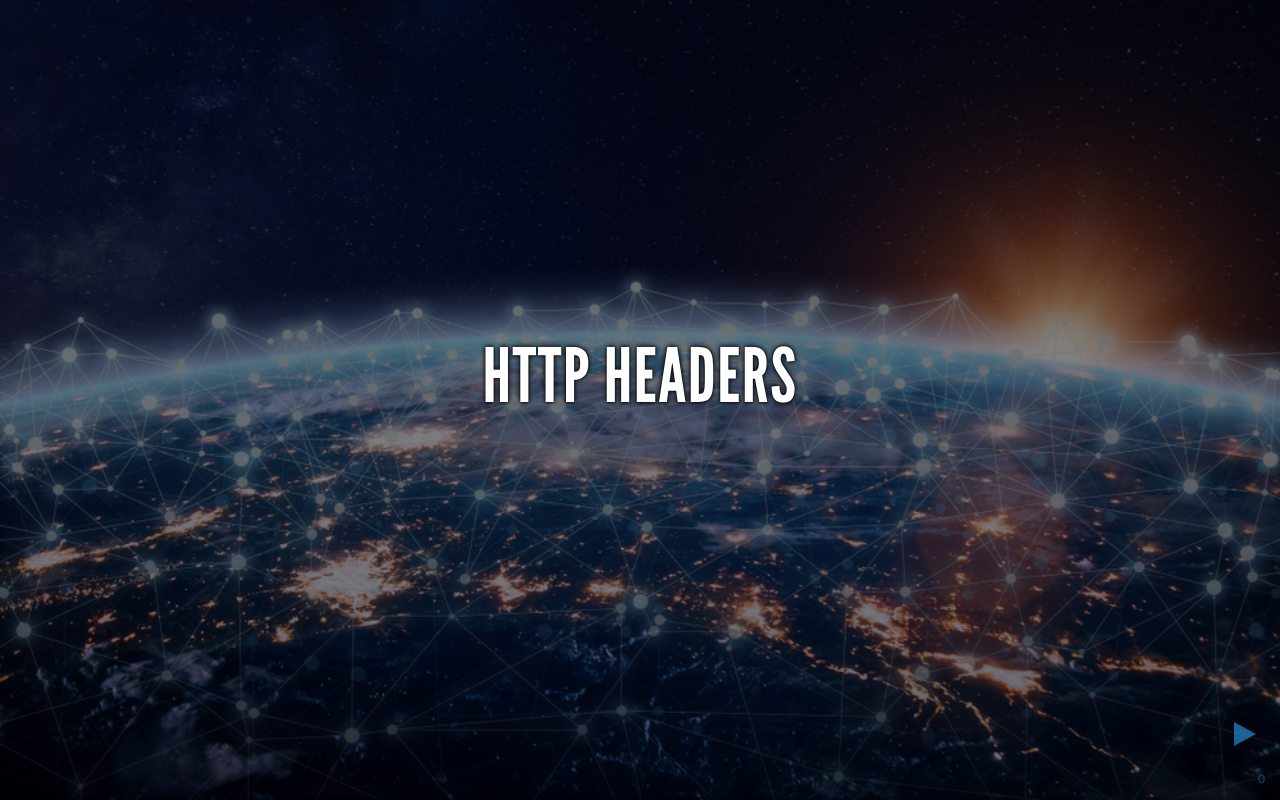
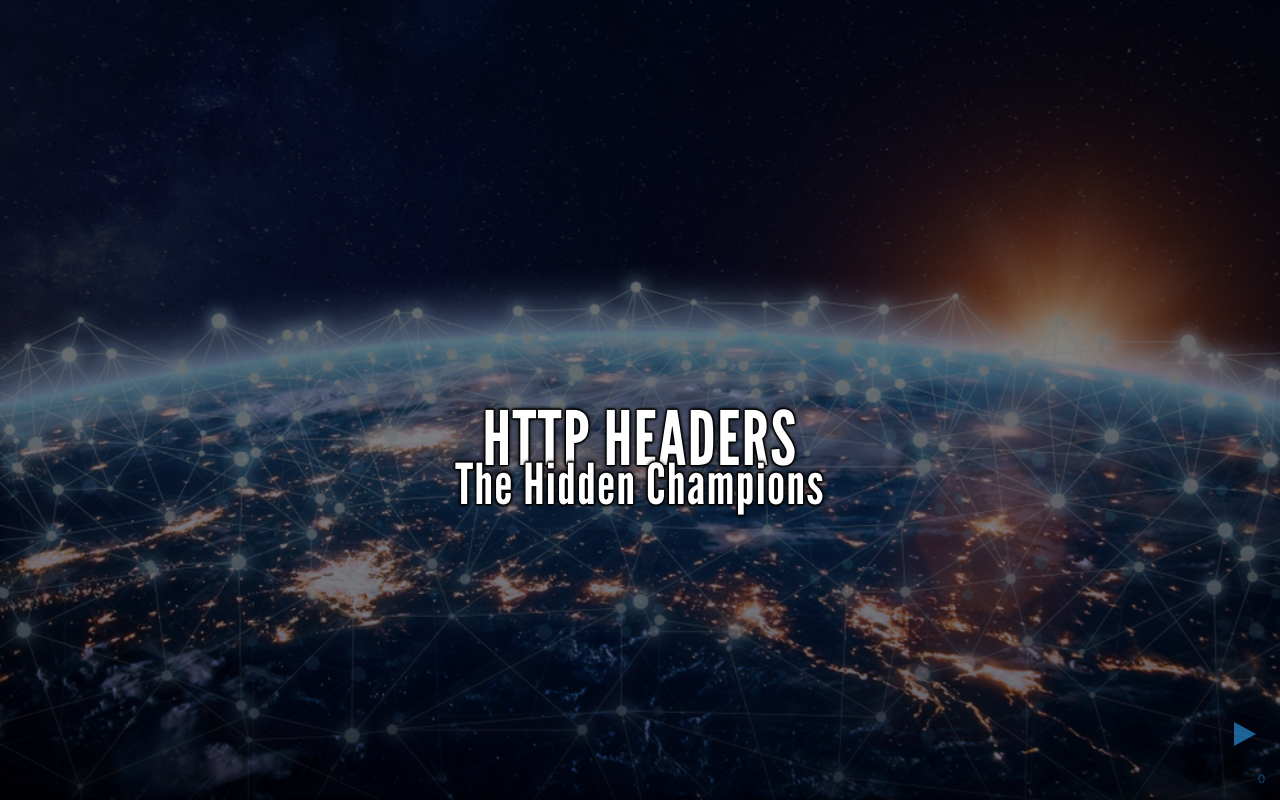
Before and after one commit to Schepp/HTTP-headers, a website: page index.html in a window 1280 px wide. Drawn offline with Linux system fonts and the light colour scheme.

Commit message:
* Fine tuning

```diff
--- a/markdown/start.md
+++ b/markdown/start.md
@@ -1,3 +1,8 @@
 <!-- .slide: data-background="images/backgrounds/http.jpg" data-state="inverted faded" -->
 
+<br>
+<br>
+<br>
 # HTTP HEADERS
+
+## The Hidden Champions
--- a/scss/extra-styles.scss
+++ b/scss/extra-styles.scss
@@ -10,14 +10,22 @@ body {
   h1 {
     font-size: 2em;
   }
+
   h2 {
     font-size: 1.5em
   }
+
+  h1 + h2 {
+    margin-top: -1em;
+    text-transform: none;
+  }
+
   h3 {
     padding-bottom: 0.25em;
     font-size: 1.5em;
     text-transform: none;
   }
+
   h4 {
     font-size: 1em;
   }
@@ -26,7 +34,7 @@ body {
     margin-bottom: 2rem;
     color: #fff;
     line-height: 1.25;
-    text-shadow: 1px 1px 2px #0002, 1px -1px 2px #0002, -1px -1px 2px #0002, -1px 1px 2px #0002, 0 0 4px #0002, 0 0 4px #0002, 0 0 4px #0002, 0 0 4px #0002, 0 0 8px rgba(0, 0, 0, .5), 0 0 8px rgba(0, 0, 0, .5), 0 0 8px rgba(0, 0, 0, .5);
+    text-shadow: 1px 1px 2px #000, 1px -1px 2px #000, -1px -1px 2px #000, -1px 1px 2px #000, 0 0 4px #000, 0 0 4px #000, 0 0 4px #000, 0 0 4px #000, 0 0 8px rgba(0, 0, 0, .5), 0 0 8px rgba(0, 0, 0, .5), 0 0 8px rgba(0, 0, 0, .5);
   }
 
   a:not(.image) {
```
Also changed, not shown: css/extra-styles.css.
